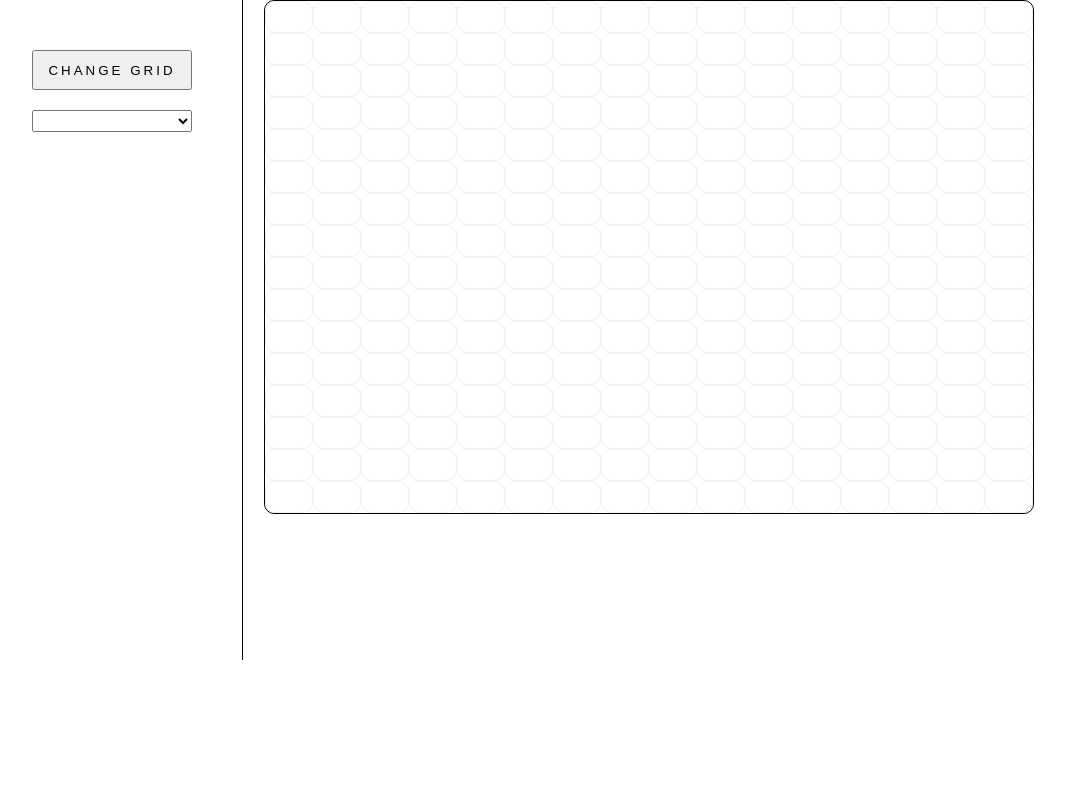
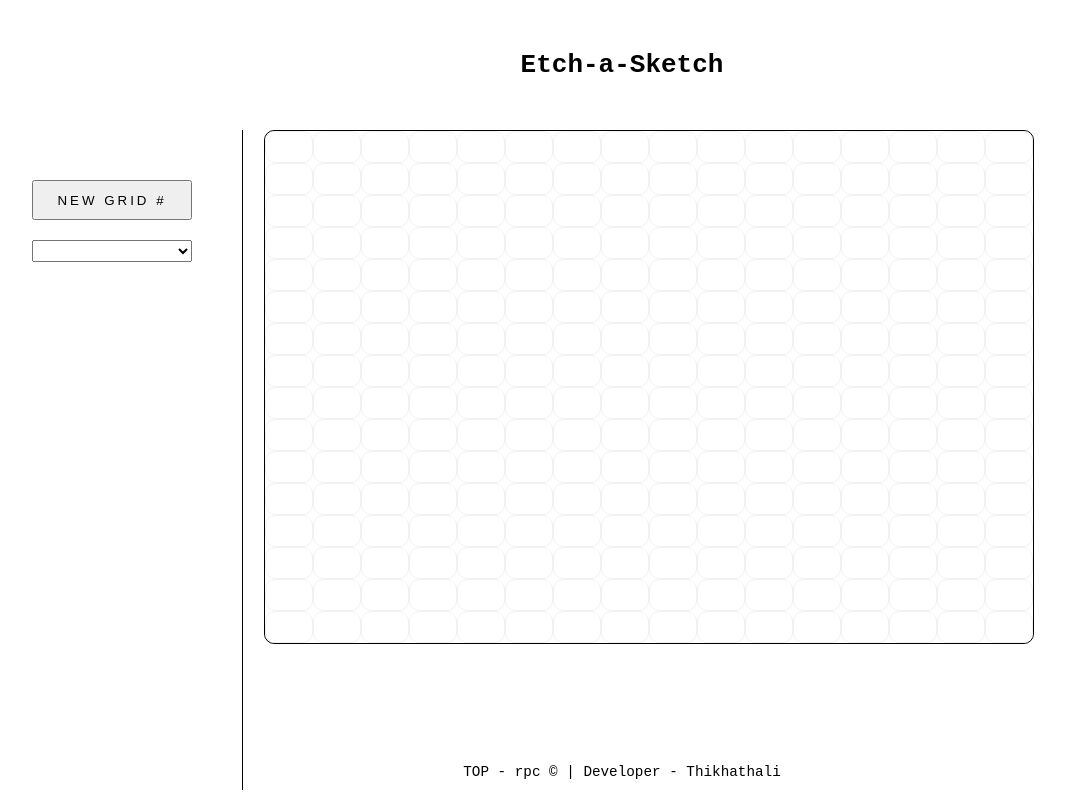
Before and after one commit to Thikhathali/etch-a-sketch, a plain HTML site: page index.html in a window 1280 px wide. Shown: the whole page, without its empty margins (18-1083 px from the left). Drawn offline with Linux system fonts and the light colour scheme.

Commit message:
Added header and footer elements

```diff
--- a/index.html
+++ b/index.html
@@ -10,8 +10,12 @@
 
 <body>
 
+  <div class="header">
+    <h1>Etch-a-Sketch</h1>
+  </div>
+
   <div class="config">
-    <button id="change-grid">change grid</button>
+    <button id="change-grid">new grid #</button>
     <select name="select-mode" id="modes" class="modes">
       <option></option>
       <option value="gradient">gradient</option>
@@ -22,6 +26,8 @@
   <div class="grid-wrapper">
   </div>
 
+  <footer>TOP - rpc &copy; | Developer - Thikhathali</footer>
+
   <script src="/js/main.js"></script>
 </body>
 
```
